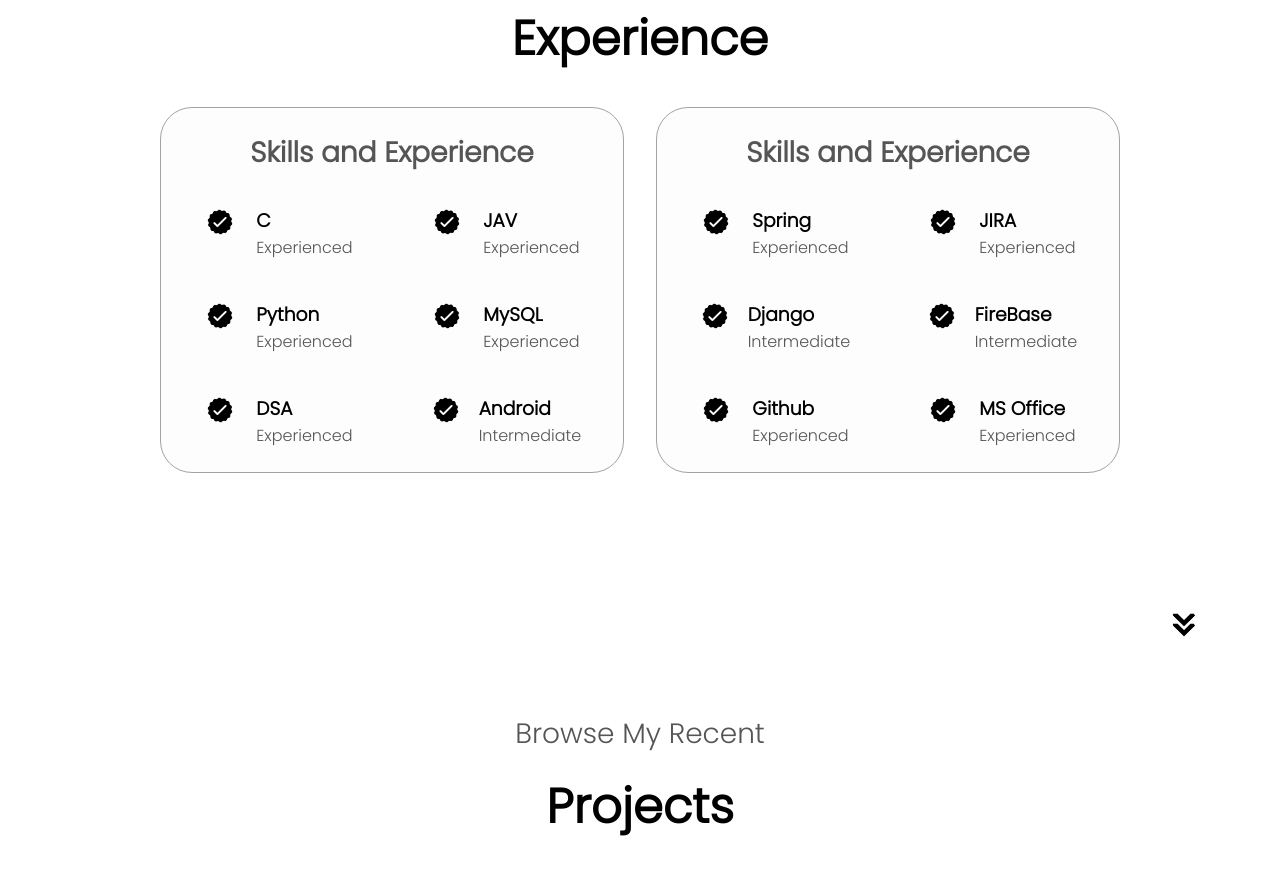
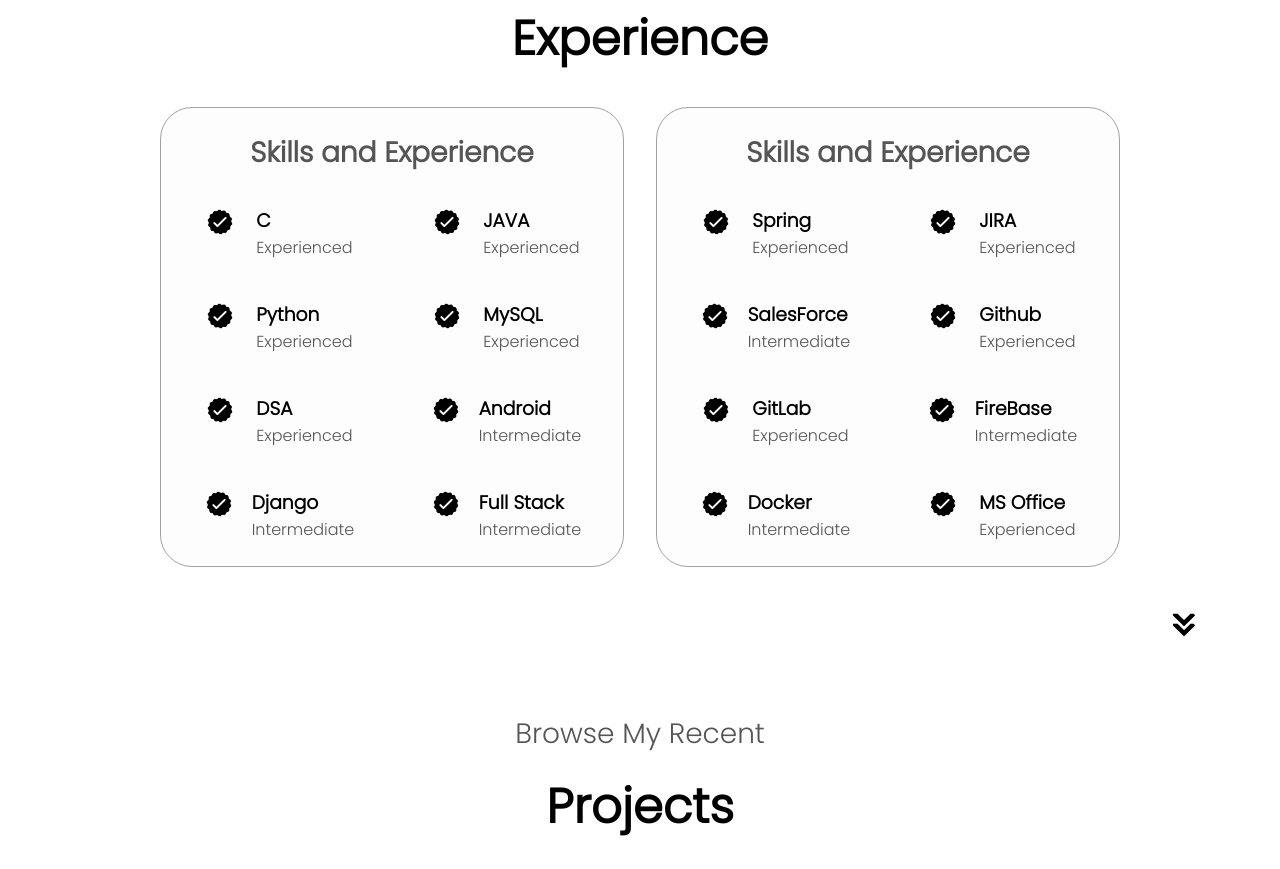
Before and after one commit to shivannadm/Portfolio, a plain HTML site: page index.html in a window 1280 px wide. Shown: the part 1751-2620 px from the top of the page. Drawn offline with Linux system fonts and the light colour scheme; files whose address does not match are found by name.

Commit message:
Update index.html

```diff
--- a/index.html
+++ b/index.html
@@ -120,7 +120,7 @@
                         <article>
                             <img src="./Assets/checkmark.png" alt="checkmark icon" class="icon">
                             <div>
-                                <h3>JAV</h3>
+                                <h3>JAVA</h3>
                                 <p>Experienced</p>
                             </div>
                         </article>
@@ -152,6 +152,20 @@
                                 <p>Intermediate</p>
                             </div>
                         </article>
+                        <article>
+                            <img src="./Assets/checkmark.png" alt="checkmark icon" class="icon">
+                            <div>
+                                <h3>Django</h3>
+                                <p>Intermediate</p>
+                            </div>
+                        </article>
+                        <article>
+                            <img src="./Assets/checkmark.png" alt="checkmark icon" class="icon">
+                            <div>
+                                <h3>Full Stack</h3>
+                                <p>Intermediate</p>
+                            </div>
+                        </article>
                     </div>
                 </div>
                 <div class="details-container">
@@ -174,8 +188,22 @@
                         <article>
                             <img src="./Assets/checkmark.png" alt="checkmark icon" class="icon">
                             <div>
-                                <h3>Django</h3>
+                                <h3>SalesForce</h3>
                                 <p>Intermediate</p>
+                            </div>
+                        </article>
+                        <article>
+                            <img src="./Assets/checkmark.png" alt="checkmark icon" class="icon">
+                            <div>
+                                <h3>Github</h3>
+                                <p>Experienced</p>
+                            </div>
+                        </article>
+                        <article>
+                            <img src="./Assets/checkmark.png" alt="checkmark icon" class="icon">
+                            <div>
+                                <h3>GitLab</h3>
+                                <p>Experienced</p>
                             </div>
                         </article>
                         <article>
@@ -188,8 +216,8 @@
                         <article>
                             <img src="./Assets/checkmark.png" alt="checkmark icon" class="icon">
                             <div>
-                                <h3>Github</h3>
-                                <p>Experienced</p>
+                                <h3>Docker</h3>
+                                <p>Intermediate</p>
                             </div>
                         </article>
                         <article>
@@ -289,6 +317,13 @@
                 class="icon contact-icon">
                 <p><a href="https://x.com/dm_shivanna">X (Twitter)</a></p>
             </div>
+            <div class="contact-info-container">
+                <img
+                src="./Assets/x-twitter.svg"
+                alt="X icon"
+                class="icon contact-icon">
+                <p><a href="https://www.instagram.com/dm_shivan/">Instagram</a></p>
+            </div>
         </div>
     </section>
     <footer>
```
